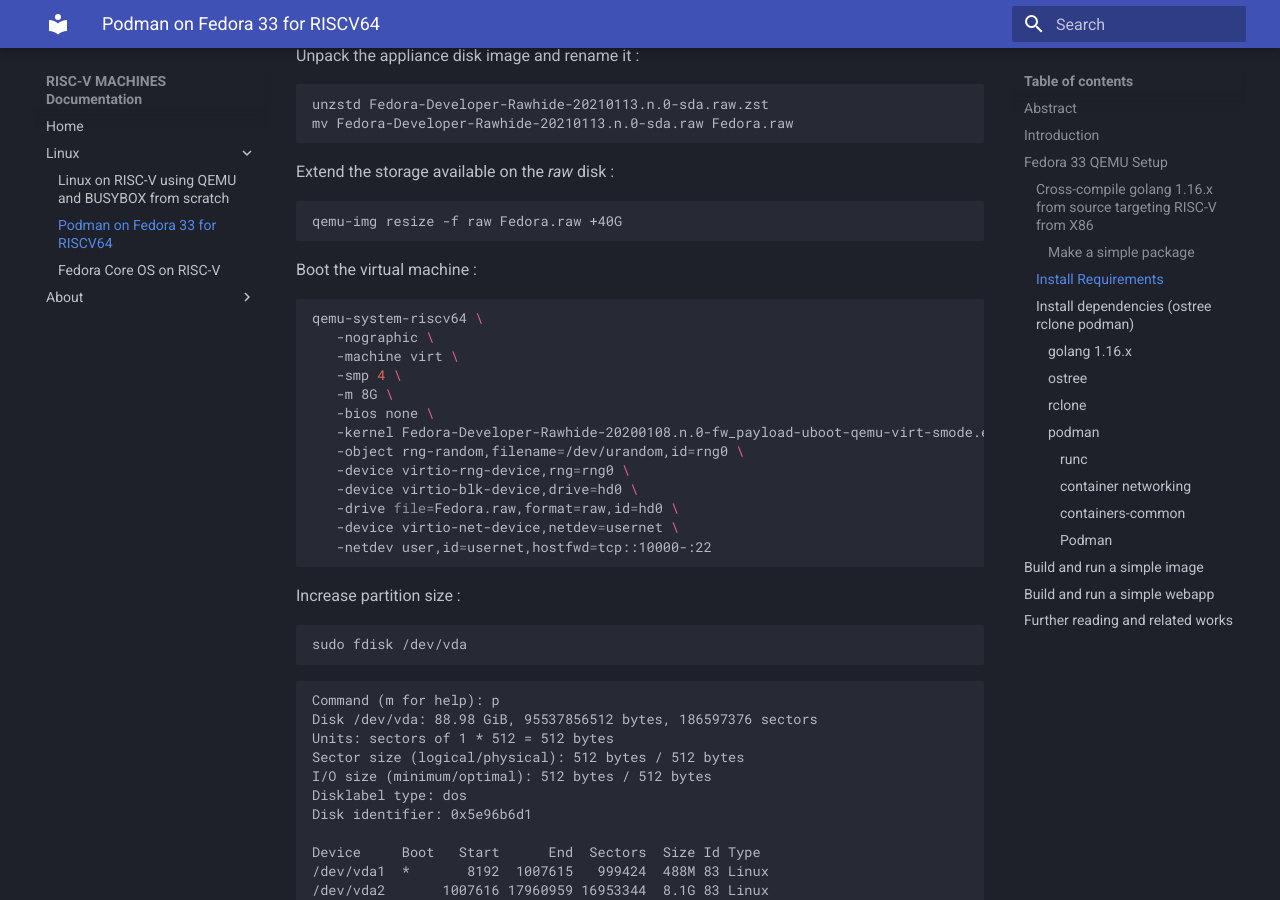
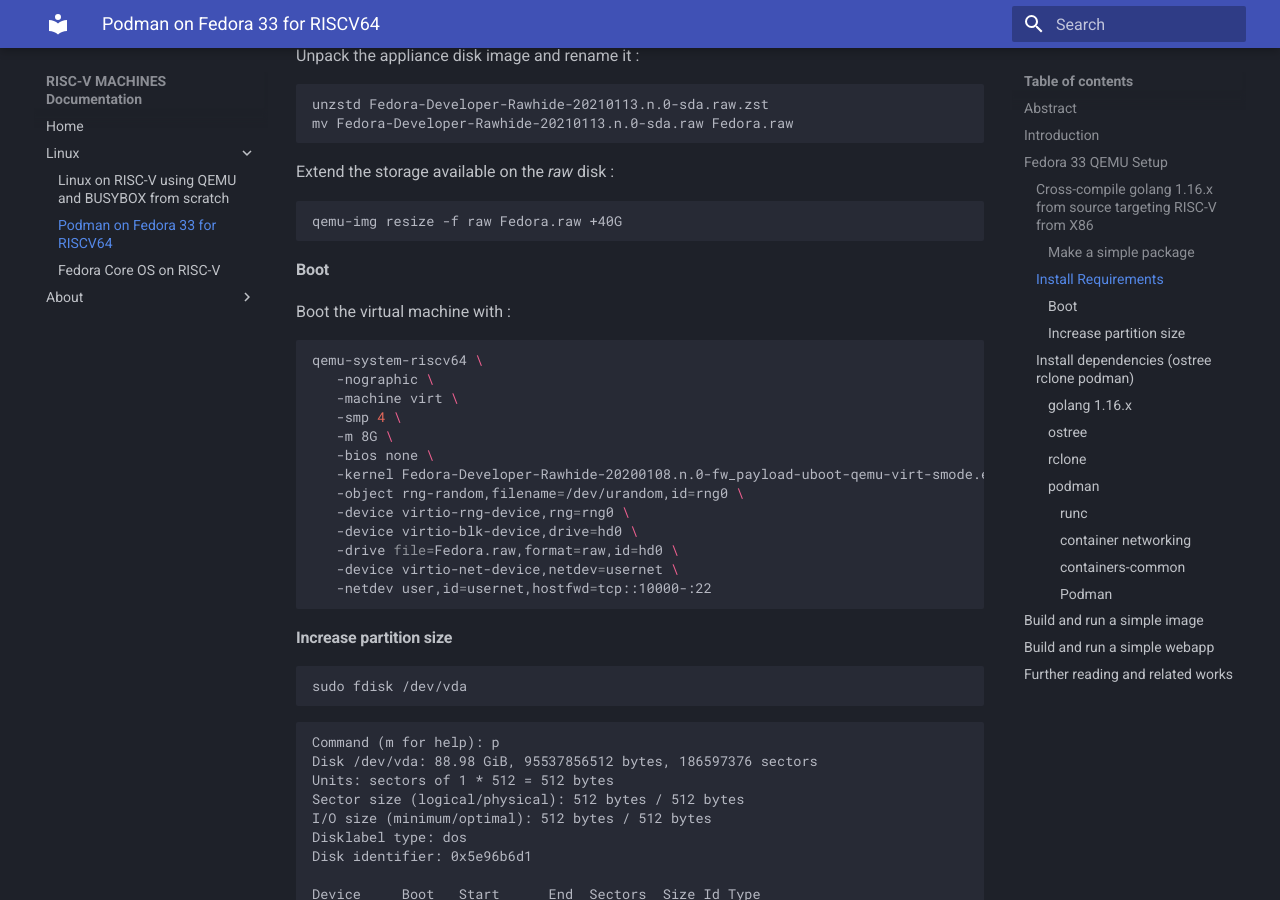
Before and after one commit to rv-machines/documentation, an MkDocs documentation site: the page built from docs/linux/podman.md, in a window 1280 px wide and 900 px high, scrolled down 2653 px. Built offline with MkDocs 1.6.1 and Material for MkDocs 9.7.7, drawn with Linux system fonts in a browser that asks for light colours.

Commit message:
added more structure for boot and resize

````diff
--- a/docs/linux/podman.md
+++ b/docs/linux/podman.md
@@ -122,7 +122,9 @@
 qemu-img resize -f raw Fedora.raw +40G
 ```
 
-Boot the virtual machine :
+#### Boot
+
+Boot the virtual machine with :
 
 ``` bash
 qemu-system-riscv64 \
@@ -140,7 +142,7 @@
    -netdev user,id=usernet,hostfwd=tcp::10000-:22
 ```
 
-Increase partition size :
+#### Increase partition size
 
 ``` bash
 sudo fdisk /dev/vda
````
